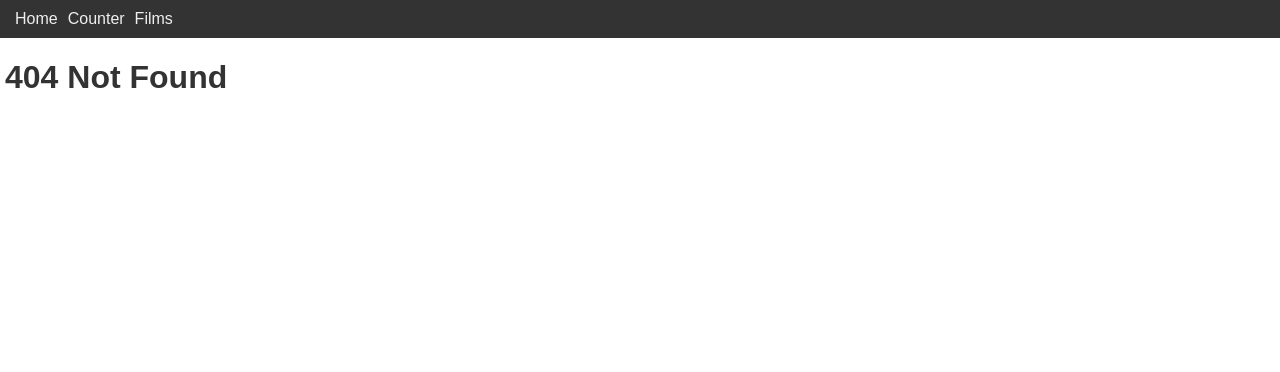
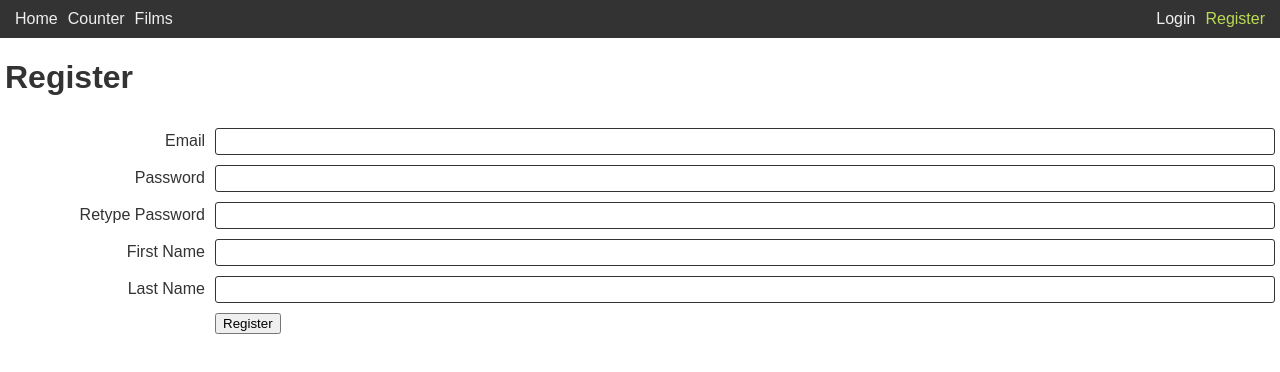
Before and after one commit to PaulNegoescu/react-nagarro-2, a React (Vite) app: page /register in a window 1280 px wide. Before the commit this address had no page. Shown: the top 372 px of the page. Built offline with nearby package versions, Linux system fonts and the light colour scheme.

Commit message:
Controlled inputs in React

```diff
--- a/package.json
+++ b/package.json
@@ -14,6 +14,7 @@
     "clsx": "^2.1.1",
     "react": "^18.3.1",
     "react-dom": "^18.3.1",
+    "react-hook-form": "^7.53.0",
     "react-router-dom": "^6.26.2"
   },
   "devDependencies": {
--- a/src/components/App/App.css
+++ b/src/components/App/App.css
@@ -12,3 +12,30 @@ body {
 .siteWrapper {
   padding: 0 .5rem;
 }
+
+.brandForm {
+  display: grid;
+  gap: 1rem;
+  grid-template-columns: 200px 1fr;
+
+  h1 {
+    grid-column: 1 / -1;
+  }
+
+  input:not([type=checkbox], [type='radio'], [type=color]) {
+    border: 1px solid #333;
+    border-radius: 3px;
+    padding: .5rem 1rem;
+  }
+
+  .actionButton {
+    grid-column-start: 2;
+    justify-self: start;
+  }
+
+  label {
+    justify-self: end;
+    align-self: center;
+  }
+
+}
--- a/src/components/App/App.tsx
+++ b/src/components/App/App.tsx
@@ -3,6 +3,7 @@ import { FilmList } from "../../features/Films/FilmList";
 import { FilmDetails } from "../../features/Films/FilmDetails";
 import { Counter } from "../../features/Counter/Counter";
 import { Nav } from "../Nav/Nav";
+import { Register } from "../../features/Auth/Register";
 
 import './App.css';
 
@@ -14,6 +15,7 @@ export function App() {
       <Routes>
         <Route path="/" element={<h1>Homepage</h1>} />
         <Route path="counter" element={<Counter />} />
+        <Route path="register" element={<Register />} />
         <Route path="films" element={<FilmList />} />
         <Route path="films/:id" element={<FilmDetails />} />
         <Route path="*" element={<h1>404 Not Found</h1>} />
--- a/src/components/Nav/Nav.module.css
+++ b/src/components/Nav/Nav.module.css
@@ -25,3 +25,7 @@
 .highlight {
   background-color: yellow;
 }
+
+.pushRight {
+  margin-left: auto;
+}
--- a/src/components/Nav/Nav.tsx
+++ b/src/components/Nav/Nav.tsx
@@ -21,6 +21,16 @@ export function Nav() {
             Films
           </BrandNavLink>
         </li>
+        <li className={styles.pushRight}>
+          <BrandNavLink to="login">
+            Login
+          </BrandNavLink>
+        </li>
+        <li>
+          <BrandNavLink to="register">
+            Register
+          </BrandNavLink>
+        </li>
       </menu>
     </nav>
   )
--- /dev/null
+++ b/src/features/Auth/Register.tsx
@@ -0,0 +1,78 @@
+import { type ChangeEvent, useState, type FormEvent } from 'react';
+
+export function Register() {
+  const [values, setValues] = useState({
+    email: '',
+    password: '',
+    retypePassword: '',
+    firstName: '',
+    lastName: '',
+  });
+
+  function handleInputChange(e: ChangeEvent<HTMLInputElement>) {
+    // const newValues = {...values};
+    // newValues[e.currentTarget.name] = e.currentTarget.value;
+    // setValues(newValues);
+
+    setValues({ ...values, [e.currentTarget.name]: e.currentTarget.value });
+  }
+
+  function handleRegister(e: FormEvent<HTMLFormElement>) {
+    e.preventDefault();
+    console.log(values);
+
+
+    // const formData = new FormData(e.currentTarget);
+    // console.log(formData.get('email'));
+  }
+
+  return (
+    <form className="brandForm" onSubmit={handleRegister}>
+      <h1>Register</h1>
+      <label htmlFor="email">Email</label>
+      <input
+        type="email"
+        id="email"
+        name="email"
+        value={values.email}
+        onChange={handleInputChange}
+      />
+      <label htmlFor="password">Password</label>
+      <input
+        type="password"
+        id="password"
+        name="password"
+        value={values.password}
+        onChange={handleInputChange}
+      />
+      <label htmlFor="retypePassword">Retype Password</label>
+      <input
+        type="password"
+        id="retypePassword"
+        name="retypePassword"
+        value={values.retypePassword}
+        onChange={handleInputChange}
+      />
+      <label htmlFor="firstName">First Name</label>
+      <input
+        type="text"
+        id="firstName"
+        name="firstName"
+        value={values.firstName}
+        onChange={handleInputChange}
+      />
+      <label htmlFor="lastName">Last Name</label>
+      <input
+        type="text"
+        id="lastName"
+        name="lastName"
+        value={values.lastName}
+        onChange={handleInputChange}
+      />
+
+      <button type="submit" className="actionButton">
+        Register
+      </button>
+    </form>
+  );
+}
```
Also changed, not shown: 1 other file (tests, documents, lock files or other folders).
